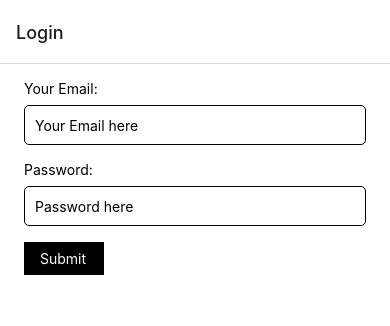
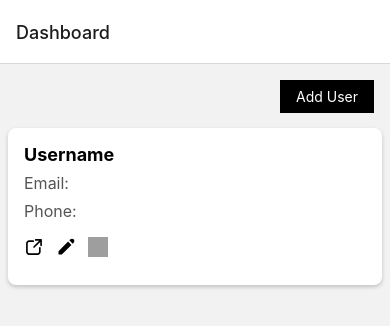
Before and after one commit to pushkar707/mindfulgurukul, a React Native app in the folder frontend/: screen / in a window 390 px wide. Shown: the top 326 px of the page. Built offline with nearby package versions, Linux system fonts and the light colour scheme; grey boxes are pictures that could not be loaded.

Commit message:
dashboard frontend done

```diff
--- a/frontend/App.js
+++ b/frontend/App.js
@@ -11,9 +11,9 @@ export default function App() {
   return (
     <NavigationContainer>
       <Stack.Navigator>
+        <Stack.Screen name="Dashboard" component={Dashboard} />
         <Stack.Screen name="Login" component={Login} />
         <Stack.Screen name="Signup" component={Signup} />
-        <Stack.Screen name="Dashboard" component={Dashboard} />
       </Stack.Navigator>
     </NavigationContainer>
   )
--- /dev/null
+++ b/frontend/components/AddUserPopup.jsx
@@ -0,0 +1,110 @@
+import React,{useState} from 'react'
+import {Modal, View, Text, TextInput, Pressable, StyleSheet} from "react-native"
+
+const AddUserPopup = ({toggleModal, isModalVisible}) => {
+
+  const [username, setUsername] = useState("");
+  const [email, setEmail] = useState("");
+  const [phone, setPhone] = useState("");
+
+  const addSubUser = () => {
+
+  }
+
+  return (
+    <Modal
+        animationType="slide"
+        transparent={true}
+        visible={isModalVisible}
+        onRequestClose={toggleModal}
+      >
+        <View style={styles.modal}>
+          <View style={styles.modalContent}>
+            <View style={styles.inputDiv}>
+                <Text style={styles.inputLabel}>Username: </Text>
+                <TextInput
+                    style={styles.inputField}
+                    value={username}
+                    onChangeText={setUsername}
+                    placeholder="Username here"
+                    autoCorrect={false}
+                />
+            </View>
+
+            <View style={styles.inputDiv}>
+                <Text style={styles.inputLabel}>Email: </Text>
+                <TextInput
+                    style={styles.inputField}
+                    value={email}
+                    onChangeText={setEmail}
+                    placeholder="Email here"
+                    keyboardType='email-address'
+                />
+            </View>
+
+            <View style={styles.inputDiv}>
+                <Text style={styles.inputLabel}>Phone: </Text>
+                <TextInput
+                    style={styles.inputField}
+                    value={phone}
+                    onChangeText={setPhone}
+                    placeholder="Phone here"
+                    keyboardType='phone-pad'
+                />
+            </View>
+
+            <View style={{flexDirection:"row",gap:8}} >
+                <Pressable onPress={addSubUser} style={{
+                    paddingVertical: 8,
+                    backgroundColor: "skyblue",
+                    width: 70,
+                    marginTop: 8,
+                }}>
+                    <Text style={{color:"black",textAlign:"center"}}>Submit</Text>
+                </Pressable>
+
+                <Pressable onPress={toggleModal} style={{
+                    paddingVertical: 8,
+                    backgroundColor: "black",
+                    width: 70,
+                    marginTop: 8
+                }}>
+                    <Text style={{color:"white",textAlign:"center"}}>Close</Text>
+                </Pressable>
+            </View>
+          </View>
+        </View>
+      </Modal>
+  )
+}
+
+const styles = StyleSheet.create({
+    modal: {
+        flex: 1,
+        justifyContent: 'center',
+        alignItems: 'center',
+        backgroundColor: 'rgba(0, 0, 0, 0.5)',
+    },
+    modalContent: {
+        backgroundColor: '#fff',
+        padding: 20,
+        borderRadius: 10,
+        elevation: 5,
+        width:"90%"
+    },
+    inputDiv: {
+        marginBottom: 16,
+    },
+    inputLabel: {
+        marginBottom: 8,
+        fontSize: 14,
+    },
+    inputField: {
+        height: 40,
+        padding: 10,
+        borderWidth: 1,
+        borderRadius: 5,
+    },
+})
+
+export default AddUserPopup
--- a/frontend/screens/Dashboard.jsx
+++ b/frontend/screens/Dashboard.jsx
@@ -1,12 +1,87 @@
-import React from 'react'
-import { View } from "react-native"
+import React,{useState} from "react";
+import { Pressable, View, Text, StyleSheet, Image, Modal } from "react-native";
+import Svg, { Path } from 'react-native-svg';
+import AddUserPopup from "../components/AddUserPopup";
 
 const Dashboard = () => {
+  const [isModalVisible, setModalVisible] = useState(false);
+  const toggleModal = () => {
+    setModalVisible(prevState => !prevState);
+  };
+
   return (
     <View>
+      <Pressable
+        onPress={toggleModal}
+        style={{
+          paddingHorizontal: 16,
+          paddingVertical: 8,
+          backgroundColor: "black",
+          position: "absolute",
+          right: 16,
+          top: 16,
+        }}
+      >
+        <Text style={{ fontSize: 14, color: "white" }}>Add User</Text>
+      </Pressable>
+
+      <AddUserPopup toggleModal={toggleModal} isModalVisible={isModalVisible} />
+
+      <View style={styles.card}>
+        <Text style={styles.title}>Username</Text>
+        <Text style={styles.description}>Email: </Text>
+        <Text style={styles.description}>Phone: </Text>
+        <Text style={{...styles.description, marginTop:8}}>
+          <Svg
+            xmlns="http://www.w3.org/2000/svg"
+            width="20"
+            height="20"
+            viewBox="0 0 48 48"
+            style={{marginRight:12}}
+          >
+            <Path
+              d="M40.960938 4.9804688 A 2.0002 2.0002 0 0 0 40.740234 5 L 28 5 A 2.0002 2.0002 0 1 0 28 9 L 36.171875 9 L 22.585938 22.585938 A 2.0002 2.0002 0 1 0 25.414062 25.414062 L 39 11.828125 L 39 20 A 2.0002 2.0002 0 1 0 43 20 L 43 7.2460938 A 2.0002 2.0002 0 0 0 40.960938 4.9804688 z M 12.5 8 C 8.3826878 8 5 11.382688 5 15.5 L 5 35.5 C 5 39.617312 8.3826878 43 12.5 43 L 32.5 43 C 36.617312 43 40 39.617312 40 35.5 L 40 26 A 2.0002 2.0002 0 1 0 36 26 L 36 35.5 C 36 37.446688 34.446688 39 32.5 39 L 12.5 39 C 10.553312 39 9 37.446688 9 35.5 L 9 15.5 C 9 13.553312 10.553312 12 12.5 12 L 22 12 A 2.0002 2.0002 0 1 0 22 8 L 12.5 8 z"
+              fill="#000000"
+            />
+          </Svg>
+
+          <Svg xmlns="http://www.w3.org/2000/svg" x="0px" y="0px" width="20" height="20" viewBox="0 0 24 24" style={{marginRight:12}}>
+              <Path d="M 19.171875 2 C 18.448125 2 17.724375 2.275625 17.171875 2.828125 L 16 4 L 20 8 L 21.171875 6.828125 C 22.275875 5.724125 22.275875 3.933125 21.171875 2.828125 C 20.619375 2.275625 19.895625 2 19.171875 2 z M 14.5 5.5 L 3 17 L 3 21 L 7 21 L 18.5 9.5 L 14.5 5.5 z" />
+          </Svg>
+
+          <Image source={{uri: "https://img.icons8.com/material-rounded/24/waste.png"}} style={{width:20, height:20}} />
+
+        </Text>
+      </View>
 
     </View>
-  )
-}
+  );
+};
 
-export default Dashboard
+const styles = StyleSheet.create({
+  card: {
+    backgroundColor: '#fff',
+    borderRadius: 8,
+    padding: 16,
+    shadowColor: '#000',
+    shadowOffset: { width: 0, height: 2 },
+    shadowOpacity: 0.2,
+    shadowRadius: 4,
+    elevation: 5,
+    marginVertical: 8,
+    marginHorizontal:8,
+    marginTop: 64
+  },
+  title: {
+    fontSize: 18,
+    fontWeight: 'bold',
+    marginBottom: 8,
+  },
+  description: {
+    fontSize: 16,
+    color: '#555',
+    marginBottom:8
+  },
+});
+
+export default Dashboard;
--- a/frontend/screens/Login.jsx
+++ b/frontend/screens/Login.jsx
@@ -1,7 +1,7 @@
 import React,{useState} from "react";
 import { View, StyleSheet, KeyboardAvoidingView, ScrollView, Text, TextInput, Pressable, Platform } from "react-native";
 
-const Login = () => {
+const Login = ({ navigation }) => {
   const [email, setEmail] = useState("");
   const [password, setPassword] = useState("");
 
@@ -20,10 +20,10 @@ const Login = () => {
         }),
         });
         const data = await res.json();
-        navigation.navigate('Dashboard')
     } catch (e) {
         console.log(e);
     }
+    navigation.navigate('Dashboard')
   }
 
   return (
--- a/frontend/screens/Signup.jsx
+++ b/frontend/screens/Signup.jsx
@@ -13,7 +13,7 @@ import {
 import { RadioButton, Checkbox } from "react-native-paper";
 import SelectDropdown from "react-native-select-dropdown";
 
-const Signup = () => {
+const Signup = ({ navigation }) => {
   const [name, setName] = useState("");
   const [email, setEmail] = useState("");
   const [password, setpassword] = useState("");
```
Also changed, not shown: frontend/package.json (+8 -1 lines), 1 other file (tests, documents, lock files or other folders).
